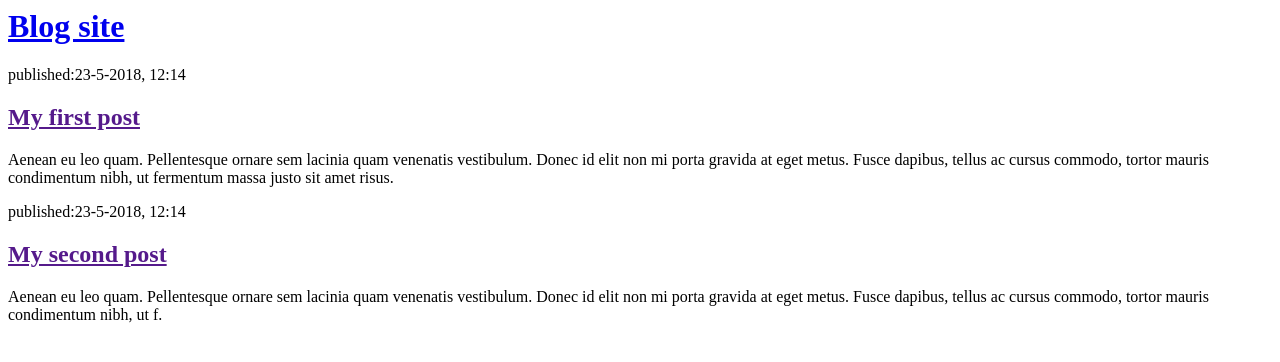
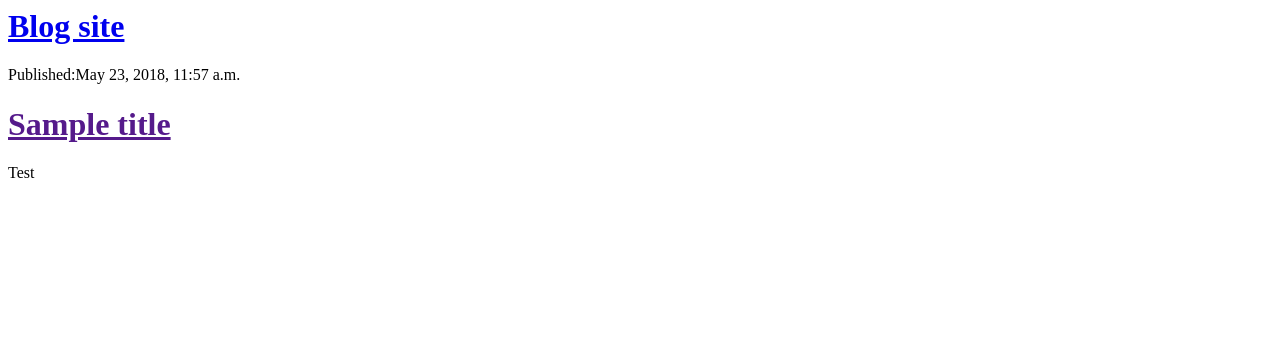
Before and after one commit to nerdyk3/blog-app, a Django app: page / in a window 1280 px wide. Shown: the top 362 px of the page. Run offline with Django 3.2, Linux system fonts and the light colour scheme; data comes from the database, SQL or seed files in the repository; both versions use the stored data as it was after the commit.

Commit message:
joint to backbend

```diff
--- a/blog/templates/blog/post_list.html
+++ b/blog/templates/blog/post_list.html
@@ -6,16 +6,14 @@
     <div class="title">
       <h1><a href="/">Blog site</a></h1>
     </div>
+
+        {%for post in posts%}
         <div>
-            <p>published:23-5-2018, 12:14</p>
-            <h2><a href="">My first post</a></h2>
-            <p>Aenean eu leo quam. Pellentesque ornare sem lacinia quam venenatis vestibulum. Donec id elit non mi porta gravida at eget metus. Fusce dapibus, tellus ac cursus commodo, tortor mauris condimentum nibh, ut fermentum massa justo sit amet risus.</p>
+          <p>Published:{{post.published_date}}</p>
+          <h1><a href="">{{post.title}}</a></h1>
+          <p>{{post.text}}</p>
         </div>
+        {%endfor%}
 
-        <div>
-            <p>published:23-5-2018, 12:14</p>
-            <h2><a href="">My second post</a></h2>
-            <p>Aenean eu leo quam. Pellentesque ornare sem lacinia quam venenatis vestibulum. Donec id elit non mi porta gravida at eget metus. Fusce dapibus, tellus ac cursus commodo, tortor mauris condimentum nibh, ut f.</p>
-        </div>
   </body>
 </html>
--- a/blog/views.py
+++ b/blog/views.py
@@ -2,6 +2,9 @@
 from __future__ import unicode_literals
 
 from django.shortcuts import render
+from django.utils import timezone
+from .models import Post
 
 def post_list(request):
-    return render(request, 'blog/post_list.html', {})
+    posts=Post.objects.filter(published_date__lte=timezone.now()).order_by('published_date')
+    return render(request, 'blog/post_list.html', {'posts':posts})
```
Also changed, not shown: db.sqlite3, 1 other file.
